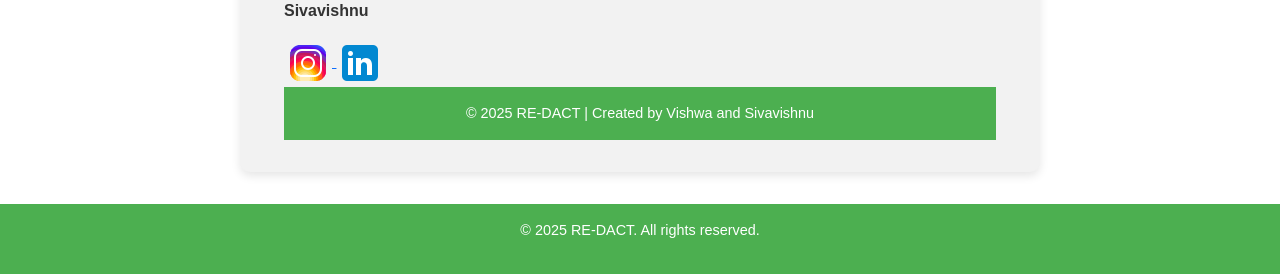
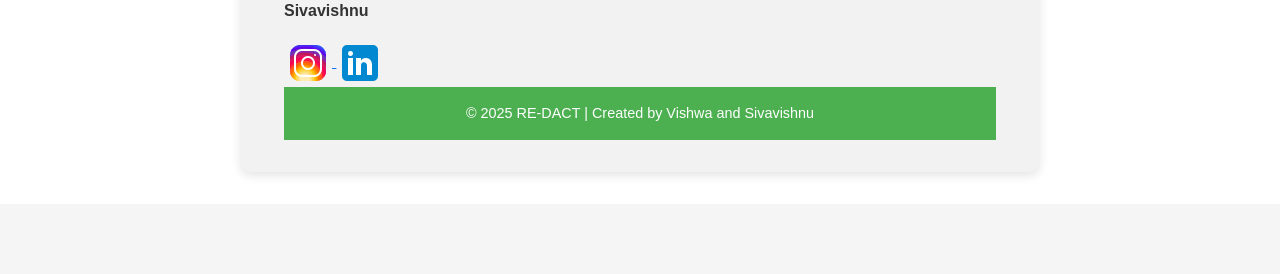
Before and after one commit to Vishwavichu67/RE-DACT, a Flask app: page /about in a window 1280 px wide. Shown: the part 1017-1291 px from the top of the page. After the commit the page ends 1157 px from the top, so only its background shows below. Run offline with Flask 2, Linux system fonts and the light colour scheme.

Commit message:
Update base.html
univeral js and no footer

```diff
--- a/templates/base.html
+++ b/templates/base.html
@@ -6,10 +6,13 @@
   <title>RE-DACT</title>
   <!-- Bootstrap CSS -->
   <link rel="stylesheet" href="https://cdn.jsdelivr.net/npm/bootstrap@5.3.0/dist/css/bootstrap.min.css">
+  <!-- Custom CSS -->
   <link rel="stylesheet" href="{{ url_for('static', filename='css/style.css') }}">
+  <!-- JavaScript -->
   <script src="{{ url_for('static', filename='js/app.js') }}" defer></script>
 </head>
-<body class="light">
+<body class="light"> <!-- Default: light -->
+  <!-- Navbar -->
   <nav class="navbar">
     <div class="brand">
       <a href="{{ url_for('home') }}">RE-DACT</a>
@@ -21,15 +24,15 @@
       <a href="{{ url_for('document_redaction') }}">Document Redaction</a>
       <a href="{{ url_for('about') }}">About</a>
     </div>
+    <!-- Theme Toggle Button -->
     <button class="theme-button">
       <span id="theme-icon">🌙</span>
     </button>
   </nav>
+
+  <!-- Main Content -->
   <main class="main-content">
     {% block content %}{% endblock %}
   </main>
-  <footer>
-    <p>© 2025 RE-DACT. All rights reserved.</p>
-  </footer>
 </body>
 </html>
```
